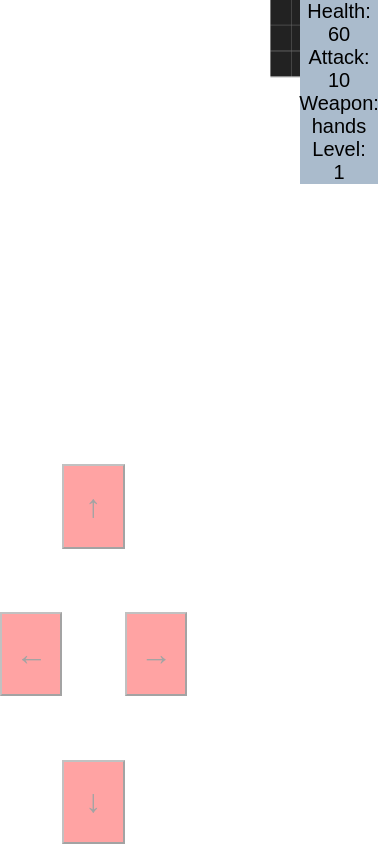
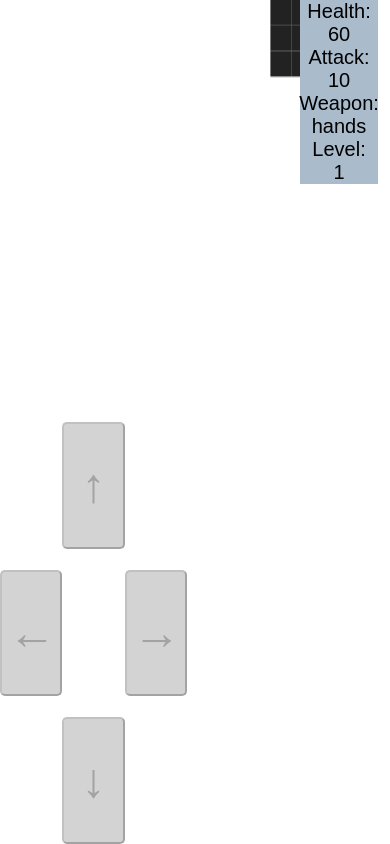
Before and after one commit to marckimbrey/roguelike-dungeon-crawler, a React app: page / in a window 390 px wide. Built offline with nearby package versions, Linux system fonts and the light colour scheme.

Commit message:
Style mobile buttons

```diff
--- a/src/MobileControls/mobileControls.css
+++ b/src/MobileControls/mobileControls.css
@@ -12,36 +12,37 @@
  }
 
  .mobile-btn {
-   font-size: 2rem;
+   font-size: 3em;
    font-weight: bold;
    position: absolute;
    width: 20%;
-   height: 20%;
-   background: red;
+   height: 30%;
+   background: #888;
    opacity: .6;
+   border-radius: 5px;
  }
  .mobile-btn:hover {
-   background: blue;
+   background: #aaa;
  }
 
  .up {
-   top: 10%;
+   top: 0%;
    left:20%;
 
  }
 
  .left {
-   top: 45%;
+   top:35%;
    left: 0%;
  }
 
  .right {
-   top: 45%;
+   top: 35%;
    left: 40%;
  }
 
  .down {
-   top: 80%;
+   top: 70%;
    left: 20%;
  }
 
--- a/src/PlayerStats/PlayerStats.css
+++ b/src/PlayerStats/PlayerStats.css
@@ -2,6 +2,7 @@
   flex-direction: column;
   background: #abc;
   width: 20%;
+
 
 }
 
```
